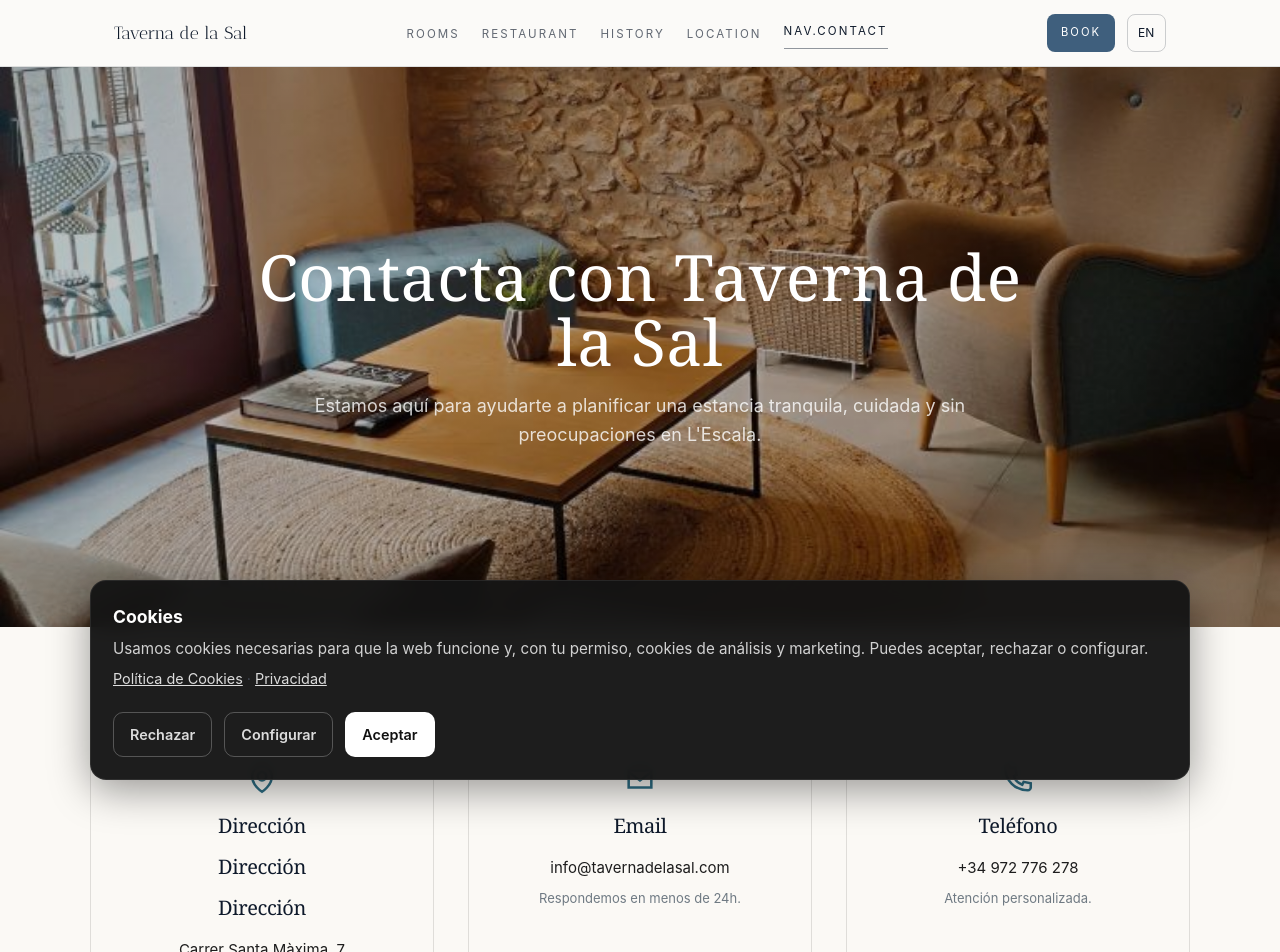
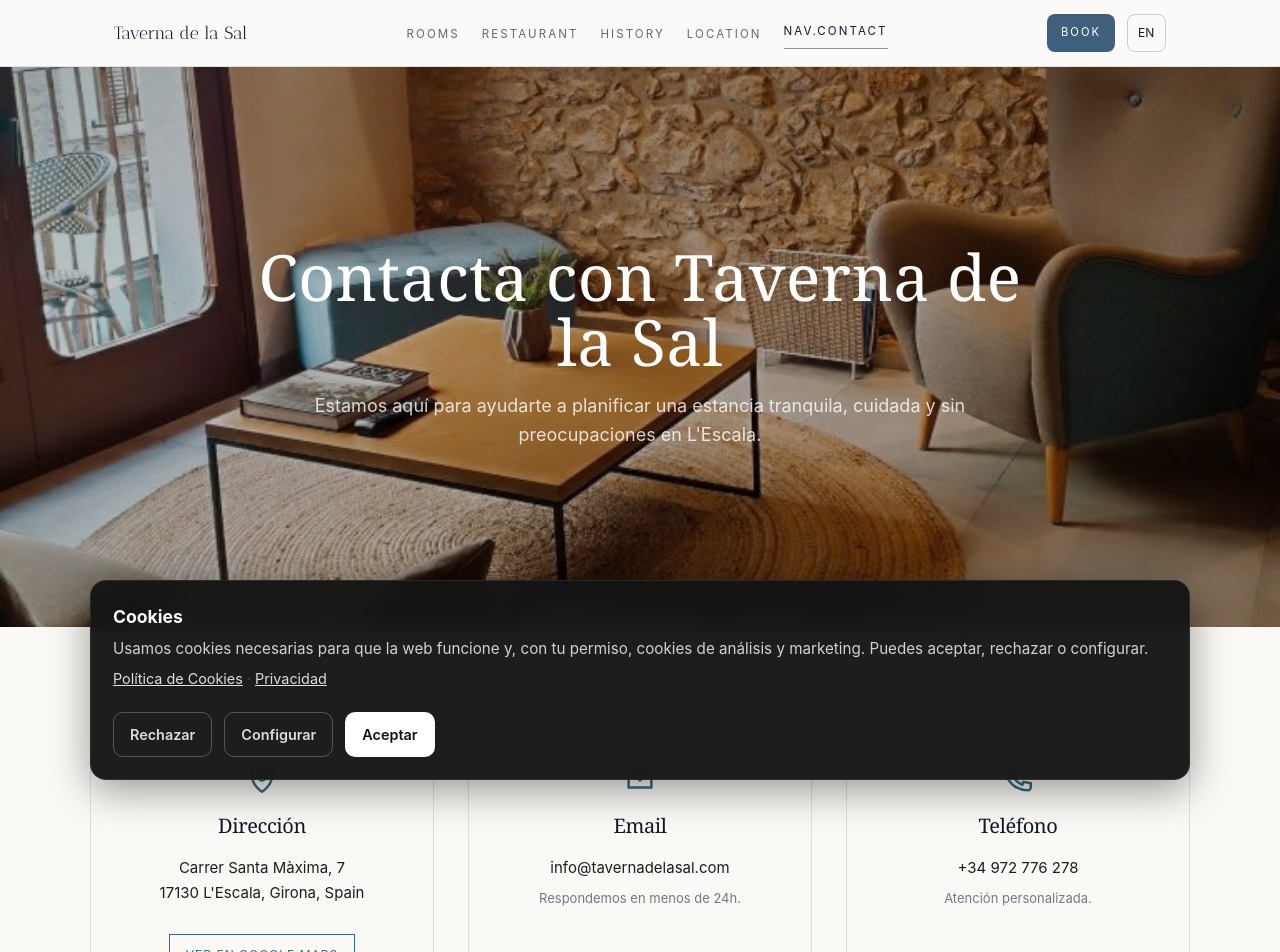
Before and after one commit to hugo8626/sal, a React (Vite) app: page /contacto in a window 1280 px wide. Shown: the top 952 px of the page. Built offline with nearby package versions, Linux system fonts and the light colour scheme; a web font is replaced by a local one.

Commit message:
real deploy prueba

```diff
--- a/src/pages/contacto/Contacto.tsx
+++ b/src/pages/contacto/Contacto.tsx
@@ -49,8 +49,8 @@
               </div>
 
               <h3 className="contactCard__title">Dirección</h3>
-              <h3 className="contactCard__title">Dirección</h3>
-              <h3 className="contactCard__title">Dirección</h3>
+
+
 
 
               <p className="contactCard__text">
```
